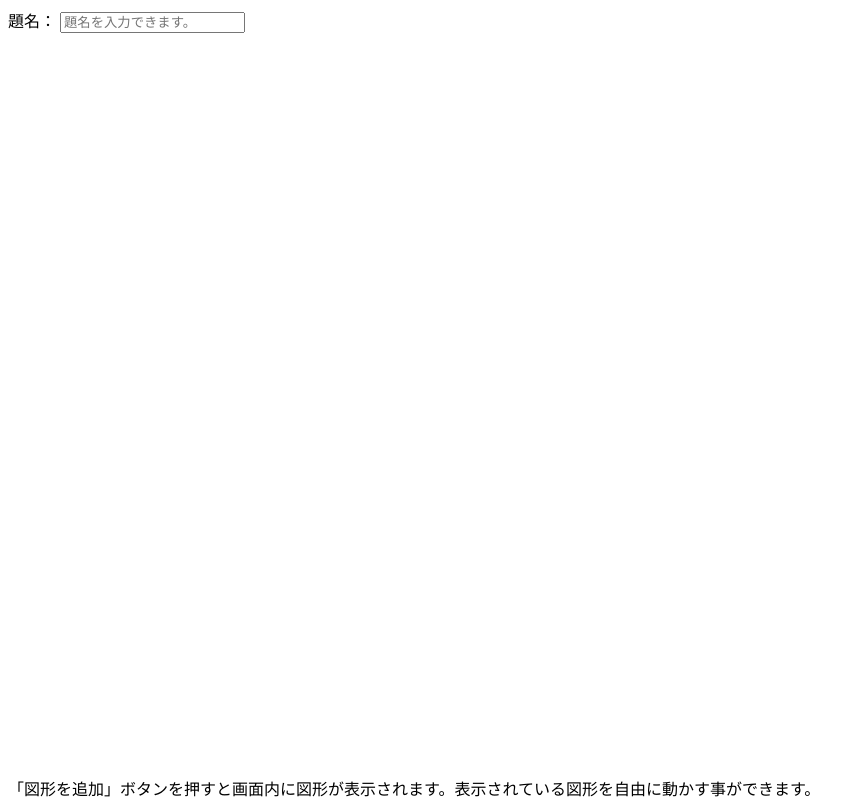
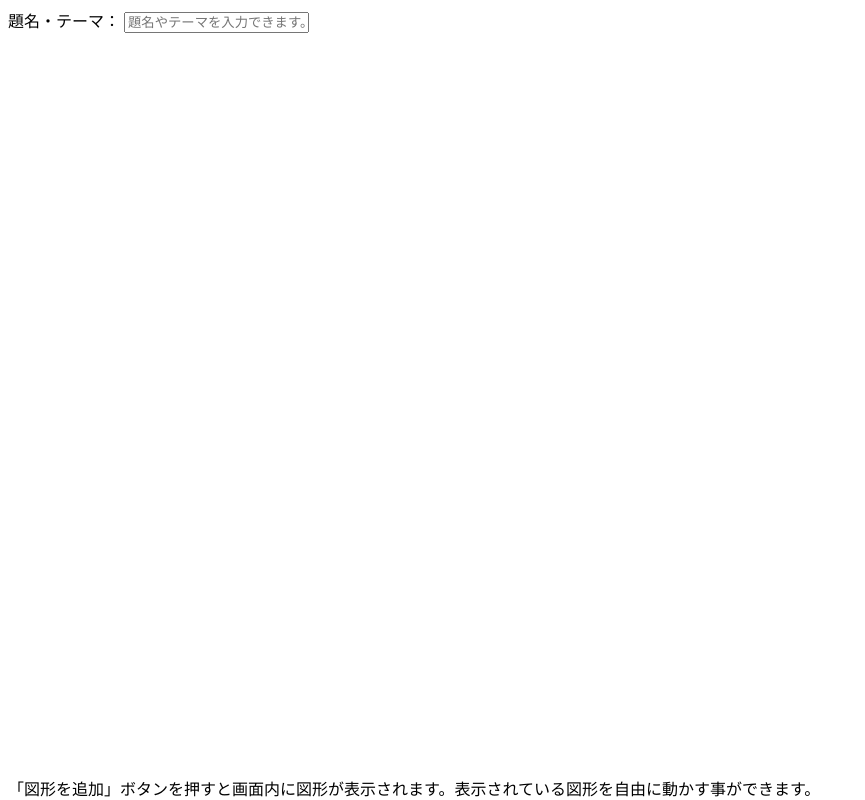
Before and after one commit to kinumiya-norihito/UnionHack2022TeamA, a plain HTML site: page M/index.html in a window 1280 px wide. Shown: the whole page, without its empty margins (0-865 px from the left). Drawn offline with Linux system fonts and the light colour scheme.

Commit message:
Update index.html

```diff
--- a/M/index.html
+++ b/M/index.html
@@ -7,6 +7,6 @@
    </head>
    <body>
     <p class="text">「図形を追加」ボタンを押すと画面内に図形が表示されます。表示されている図形を自由に動かす事ができます。</p>
-    題名： <input type="text" placeholder="題名を入力できます。">
+    題名・テーマ： <input type="text" placeholder="題名やテーマを入力できます。">
    </body>
  </html>
```
